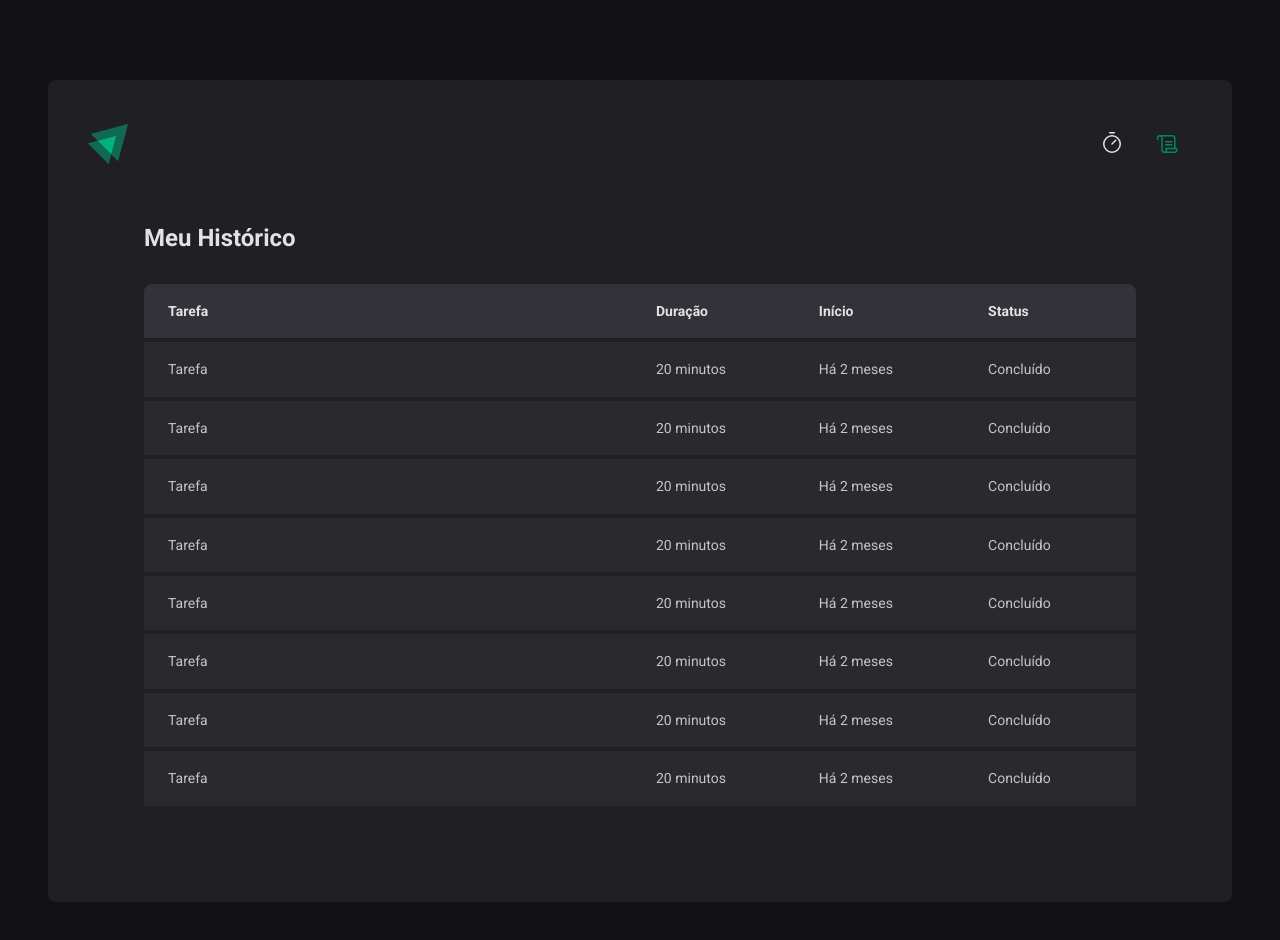
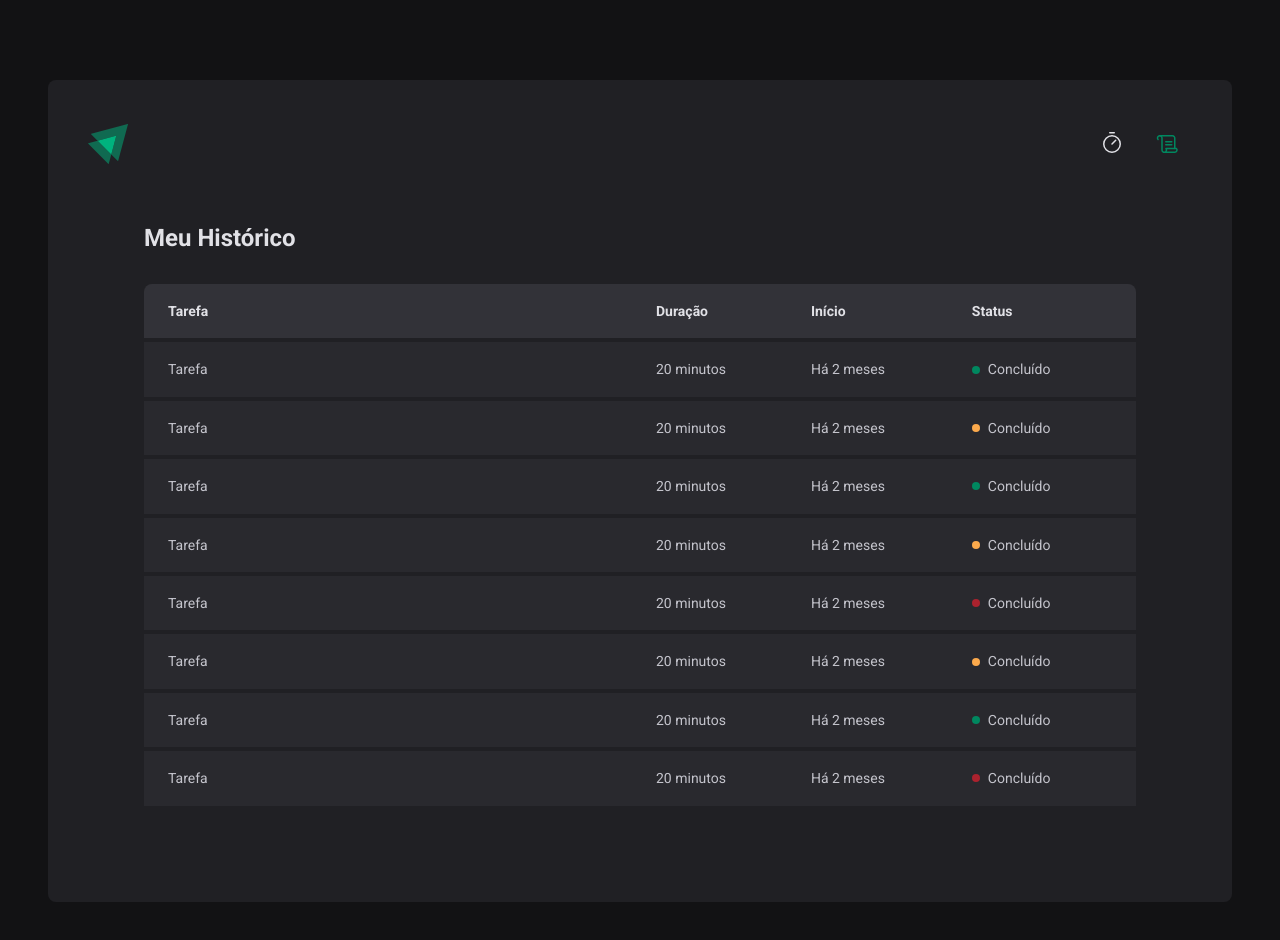
Before and after one commit to Esmaily87/pomodoro2, a React (Vite) app: page /history in a window 1280 px wide. Shown: the top 940 px of the page. Built offline with nearby package versions, Linux system fonts and the light colour scheme.

Commit message:
Revisão do código e comentários

```diff
--- a/src/App.tsx
+++ b/src/App.tsx
@@ -9,7 +9,9 @@
 export function App() {
 
 
-  return (
+
+
+  return (// necessário wraper para o elementos das rotas usando browser router
    <ThemeProvider theme = {defaultTheme}>
         <BrowserRouter>
 
--- a/src/Router.tsx
+++ b/src/Router.tsx
@@ -6,8 +6,9 @@
 export function Router() {
     return (
 <Routes>
+    {/* Projeto Timer - Modulo 2 - Aula 1: React Router DOm */}
 
-    <Route path='/' element={<DefaultLayout />}>
+    <Route path='/' element={<DefaultLayout />}> {/* O Default layout irá renderizar as pages home e history  */}
         <Route path='/' element={<Home />} />
         <Route path='/history' element={<History/>} />
     </Route>
--- a/src/layouts/DefaultLayout/index.tsx
+++ b/src/layouts/DefaultLayout/index.tsx
@@ -5,8 +5,8 @@
 export function DefaultLayout() {
     return(
         <LayoutContainer>
-            <Header />
-            <Outlet />
+            <Header />{/* Abaixo do header é que virá o conteudo, o header ficara fixo*/}
+            <Outlet /> {/*  Aqui definirá o conteudo a ser exibido, se home ou history  */}
         </LayoutContainer>
     )
 }
--- a/src/pages/History/index.tsx
+++ b/src/pages/History/index.tsx
@@ -1,4 +1,4 @@
-import { HistoryContainer, HistoryList } from "./styles";
+import { HistoryContainer, HistoryList, Status } from "./styles";
 
 export function History(){
     return (
@@ -21,49 +21,49 @@
                             <td>Tarefa</td>
                             <td>20 minutos</td>
                             <td>Há 2 meses</td>
-                            <td>Concluído</td>
+                            <td><Status statusColor="green">Concluído</Status></td>
                         </tr>
                         <tr>
                             <td>Tarefa</td>
                             <td>20 minutos</td>
                             <td>Há 2 meses</td>
-                            <td>Concluído</td>
+                            <td><Status statusColor="yellow">Concluído</Status></td>
                         </tr>
                         <tr>
                             <td>Tarefa</td>
                             <td>20 minutos</td>
                             <td>Há 2 meses</td>
-                            <td>Concluído</td>
+                            <td><Status statusColor="green">Concluído</Status></td>
                         </tr>
                         <tr>
                             <td>Tarefa</td>
                             <td>20 minutos</td>
                             <td>Há 2 meses</td>
-                            <td>Concluído</td>
+                            <td><Status statusColor="yellow">Concluído</Status></td>
                         </tr>
                         <tr>
                             <td>Tarefa</td>
                             <td>20 minutos</td>
                             <td>Há 2 meses</td>
-                            <td>Concluído</td>
+                            <td><Status statusColor="red">Concluído</Status></td>
                         </tr>
                         <tr>
                             <td>Tarefa</td>
                             <td>20 minutos</td>
                             <td>Há 2 meses</td>
-                            <td>Concluído</td>
+                            <td><Status statusColor="yellow">Concluído</Status></td>
                         </tr>
                         <tr>
                             <td>Tarefa</td>
                             <td>20 minutos</td>
                             <td>Há 2 meses</td>
-                            <td>Concluído</td>
+                            <td><Status statusColor="green">Concluído</Status></td>
                         </tr>
                         <tr>
                             <td>Tarefa</td>
                             <td>20 minutos</td>
                             <td>Há 2 meses</td>
-                            <td>Concluído</td>
+                            <td><Status statusColor="red">Concluído</Status></td>
                         </tr>
                     </tbody>
                 </table>
--- a/src/pages/History/styles.ts
+++ b/src/pages/History/styles.ts
@@ -64,4 +64,30 @@
 
 
     }
+`
+
+const STATUS_COLORS = {
+    yellow: 'yellow-500',
+    green: 'green-500',
+    red: 'red-500'
+} as const
+
+interface StatusProps  {
+    statusColor: keyof typeof STATUS_COLORS
+}
+
+export const Status = styled.span<StatusProps>`
+    display: flex;
+    align-items: center;
+    gap: 0.5rem;
+
+    &::before {
+       content: '';
+       width: 0.5rem;
+       height: 0.5rem;
+       border-radius: 999px;
+       background: ${(props) => props.theme[STATUS_COLORS[props.statusColor]]};
+
+
+    }
 `;
--- a/src/pages/Home/index.tsx
+++ b/src/pages/Home/index.tsx
@@ -1,7 +1,11 @@
 import { Play } from "phosphor-react";
 import { CountDownContainer, FormContainer, HomeContainer, MinutesAmountInput, Separator, StartCountDownButton, TaskInput } from "./styles";
+import { useState } from "react";
 
 export function Home(){
+    const [task, setTask] = useState('')
+
+
     return (
         <HomeContainer>
         <form action="">
@@ -11,6 +15,8 @@
             id="task"
             list="task-suggestions"
             placeholder="Dê um nome para o seu projeto"
+            onChange={(e) => setTask(e.target.value)} //pega o evento de mudanca e salva no state do setTask
+            value={task}
             />
 
             <datalist id="task-suggestions">
@@ -36,7 +42,7 @@
             <span>0</span>
         </CountDownContainer>
 
-        <StartCountDownButton disabled type="submit">
+        <StartCountDownButton disabled={!task} type="submit">
             <Play size={24}/>
         </StartCountDownButton>
         </form>
```
